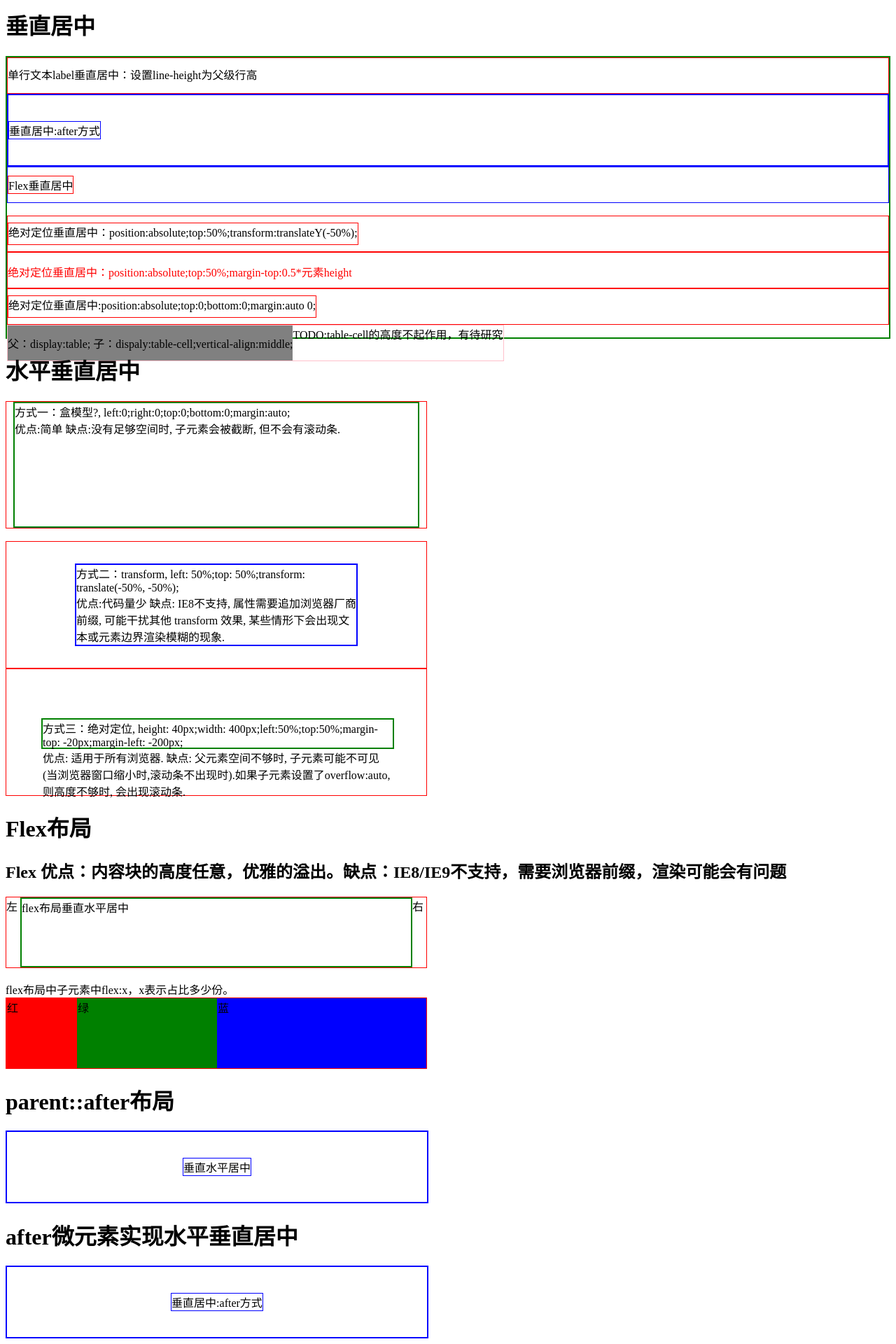
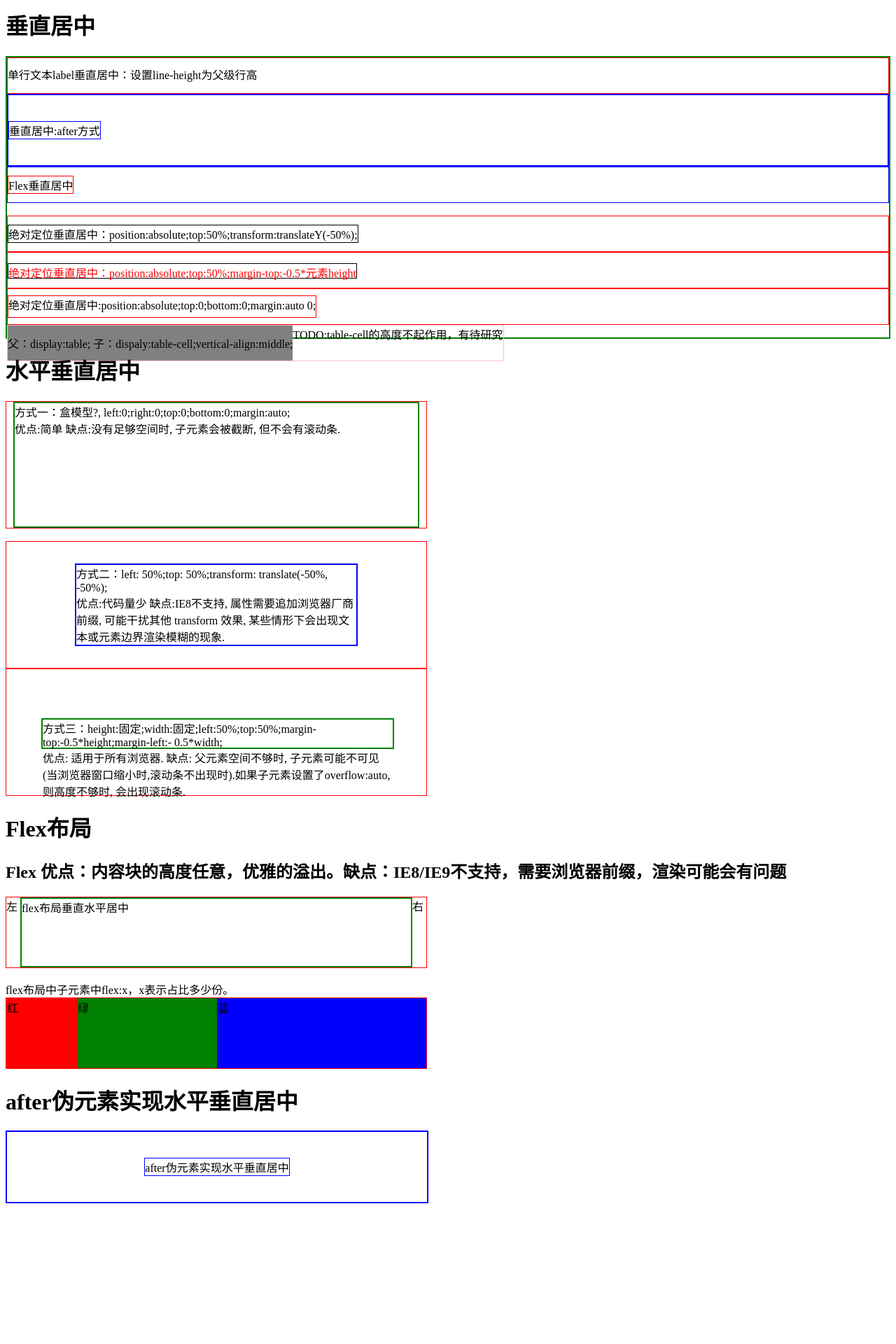
Before and after one commit to mayuxian/css3-sample, a Vue app: page / in a window 1280 px wide. Shown: the part 113-2033 px from the top of the page at 70% size. After the commit the page ends 1840 px from the top, so only its background shows below. Built offline with nearby package versions, Linux system fonts and the light colour scheme.

Commit message:
更新水平和垂直样式

```diff
--- a/src/element-center/HV.vue
+++ b/src/element-center/HV.vue
@@ -13,17 +13,16 @@
     <br />
     <div class="hv_parent">
       <div class="hv_child2">
-        方式二：transform, left: 50%;top: 50%;transform: translate(-50%, -50%);
+        方式二：left: 50%;top: 50%;transform: translate(-50%, -50%);
         <div>
           优点:代码量少
-          缺点:
-          IE8不支持, 属性需要追加浏览器厂商前缀, 可能干扰其他 transform 效果, 某些情形下会出现文本或元素边界渲染模糊的现象.
+          缺点:IE8不支持, 属性需要追加浏览器厂商前缀, 可能干扰其他 transform 效果, 某些情形下会出现文本或元素边界渲染模糊的现象.
         </div>
       </div>
     </div>
     <div class="hv_parent">
       <div class="hv_child3">
-        方式三：绝对定位, height: 40px;width: 400px;left:50%;top:50%;margin-top: -20px;margin-left: -200px;
+        方式三：height:固定;width:固定;left:50%;top:50%;margin-top:-0.5*height;margin-left:- 0.5*width;
         <div>
           优点:
           适用于所有浏览器.
@@ -45,14 +44,10 @@
       <div class="hv_flexChild2">绿</div>
       <div class="hv_flexChild3">蓝</div>
     </div>
-    <h1>parent::after布局</h1>
+    <h1>after伪元素实现水平垂直居中</h1>
     <div class="parent">
-      <div class="son">垂直水平居中</div>
+        <div class="son">after伪元素实现水平垂直居中</div>
     </div>
-    <h1>after微元素实现水平垂直居中</h1>
-     <div class="parent">
-        <div class="son">垂直居中:after方式</div>
-      </div>
   </div>
 </template>
 
--- a/src/element-center/VerticalSample.vue
+++ b/src/element-center/VerticalSample.vue
@@ -16,15 +16,15 @@
 
       <div style="border:1px solid red;height:50px;position:relative;">
         <div
-          style="border:1px solid red;height:30px;
+          style="border:1px solid black;
         position:absolute;top:50%;transform:translateY(-50%); "
         >绝对定位垂直居中：position:absolute;top:50%;transform:translateY(-50%);</div>
       </div>
 
       <div style="border:1px solid red;height:50px;position:relative;">
         <div
-          style="position:absolute;top:50%;height:20px;margin-top:-10px;color:red;"
-        >绝对定位垂直居中：position:absolute;top:50%;margin-top:0.5*元素height</div>
+          style="position:absolute;top:50%;height:20px;margin-top:-10px;color:red;border:1px solid black;"
+        >绝对定位垂直居中：position:absolute;top:50%;margin-top:-0.5*元素height</div>
       </div>
       <div style="border:1px solid red;height:50px;position:relative;">
         <div
```
